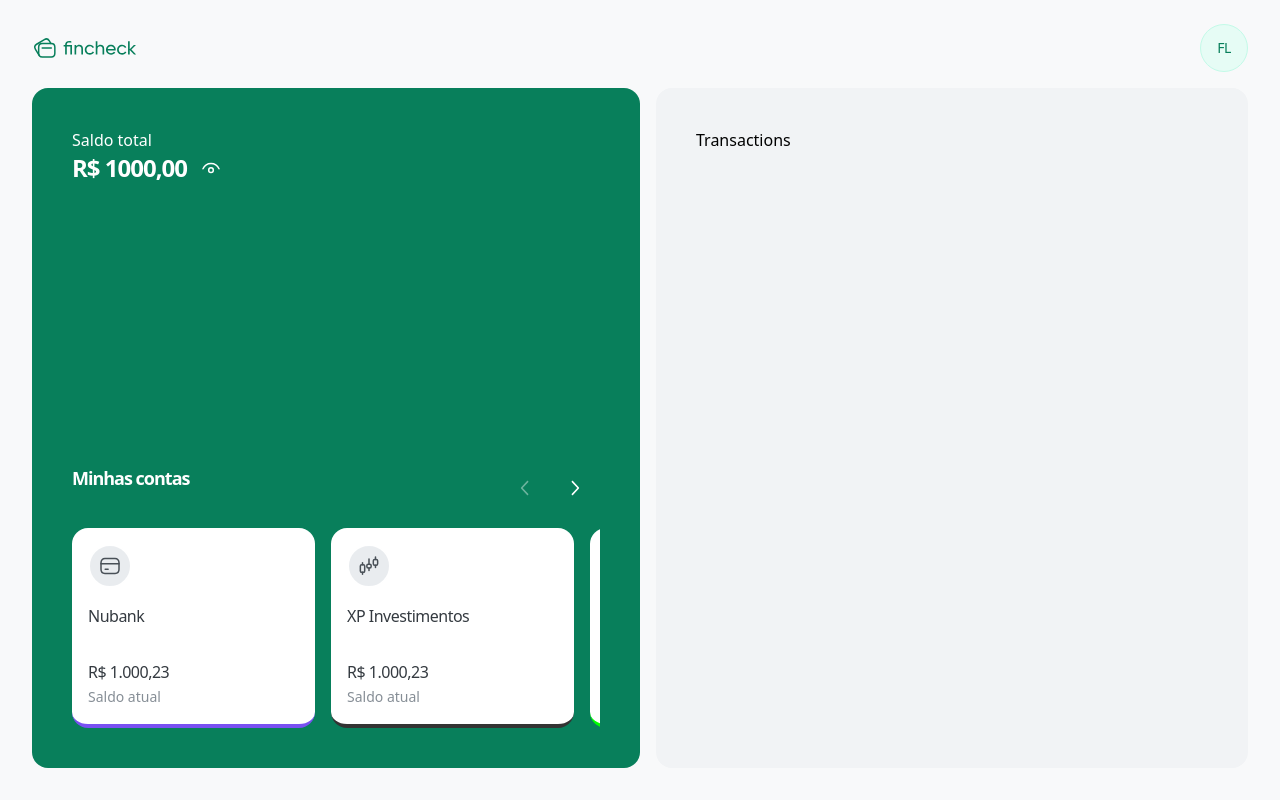
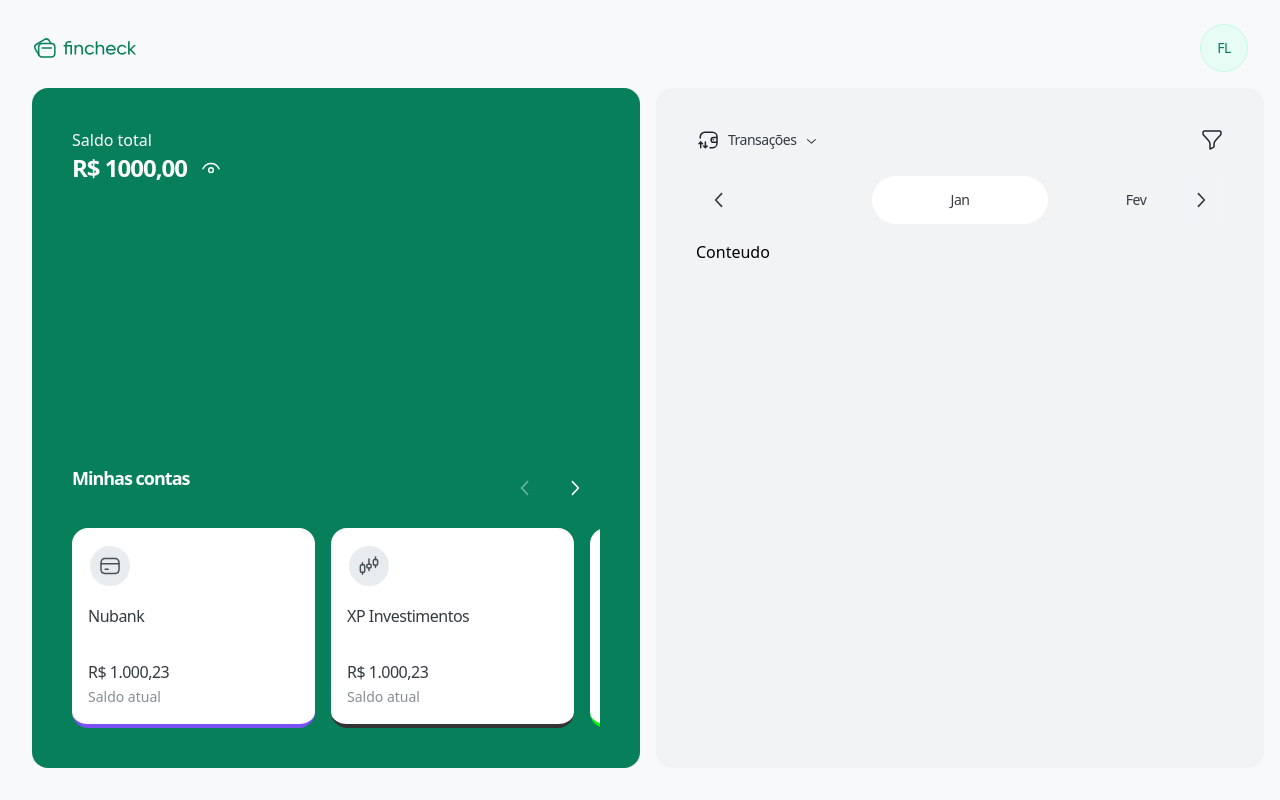
Before and after one commit to FabioLeonam/fincheck-web, a React (Vite) app: page / in a window 1280 px wide. Built offline with nearby package versions, Linux system fonts and the light colour scheme; no server answers.

Commit message:
Creates slider navigation to transactions section

```diff
--- /dev/null
+++ b/src/view/pages/Dashboard/components/Transactions/SliderNavigation.tsx
@@ -0,0 +1,23 @@
+import { ChevronLeftIcon, ChevronRightIcon } from "@radix-ui/react-icons";
+import { useSwiper } from "swiper/react";
+
+export function SliderNavigation(){
+  const swiper = useSwiper();
+  return(
+    <>
+      <button
+        className="absolute top-1/2 z-10 -translate-y-1/2 left-0 w-12 h-12 bg-gradient-to-r from-gray-100 to-transparent flex items-center justify-center"
+        onClick={() => swiper.slidePrev()}
+      >
+        <ChevronLeftIcon className="w-6 h-6 text-gray-800"/>
+      </button>
+
+      <button
+        className="absolute top-1/2 z-10 -translate-y-1/2 right-0 w-12 h-12 bg-gradient-to-l from-gray-100 to-transparent flex items-center justify-center"
+        onClick={() => swiper.slideNext()}
+      >
+        <ChevronRightIcon className="w-6 h-6 text-gray-800" />
+      </button>
+    </>
+  )
+}
--- /dev/null
+++ b/src/view/pages/Dashboard/components/Transactions/SliderOption.tsx
@@ -0,0 +1,22 @@
+import { useSwiper } from "swiper/react";
+import { cn } from "../../../../../app/utils/cn";
+
+interface SliderOptionProps {
+  isActive: boolean;
+  month: string;
+  index: number
+}
+export function SliderOption({ isActive, month, index }: SliderOptionProps){
+
+  const swiper = useSwiper();
+  return(
+    <button
+      onClick={() => swiper.slideTo(index)}
+      className={cn(
+      'w-full rounded-full h-12 text-sm text-gray-800 tracking-[-0.5px] font-medium',
+      isActive && 'bg-white')}
+    >
+      {month}
+    </button>
+  )
+}
--- a/src/view/pages/Dashboard/components/Transactions/Transactions.tsx
+++ b/src/view/pages/Dashboard/components/Transactions/Transactions.tsx
@@ -1,7 +1,47 @@
+import { ChevronDownIcon } from "@radix-ui/react-icons";
+import { TransactionsIcon } from "../../../../components/icons/TransactionsIcon";
+import { FilterIcon } from "../../../../components/icons/FilterIcon";
+import { Swiper, SwiperSlide } from "swiper/react";
+import { MONTHS } from "../../../../../app/config/constants";
+import { SliderOption } from "./SliderOption";
+import { SliderNavigation } from "./SliderNavigation";
+
 export function Transactions(){
   return (
     <div className="bg-gray-100 rounded-2xl w-full h-full md:p-10 px-4 py-8">
-      Transactions
+      <header className="">
+        <div className="flex items-center justify-between">
+          <button className="flex items-center gap-2">
+            <TransactionsIcon />
+            <span className="text-sm text-gray-800 tracking-[-0.5px] font-medium">Transações</span>
+            <ChevronDownIcon className="text-gray-900"/>
+          </button>
+
+          <button>
+            <FilterIcon />
+          </button>
+        </div>
+
+        <div className="mt-6 relative">
+          <Swiper
+            slidesPerView={3}
+            centeredSlides
+          >
+            <SliderNavigation />
+            {MONTHS.map((month, index) => (
+              <SwiperSlide key={month}>
+                {({ isActive }) => (
+                  <SliderOption isActive={isActive} month={month} index={index} />
+                )}
+              </SwiperSlide>
+            ))}
+          </Swiper>
+        </div>
+      </header>
+
+      <div className="mt-4 ">
+        Conteudo
+      </div>
     </div>
   )
 }
```
